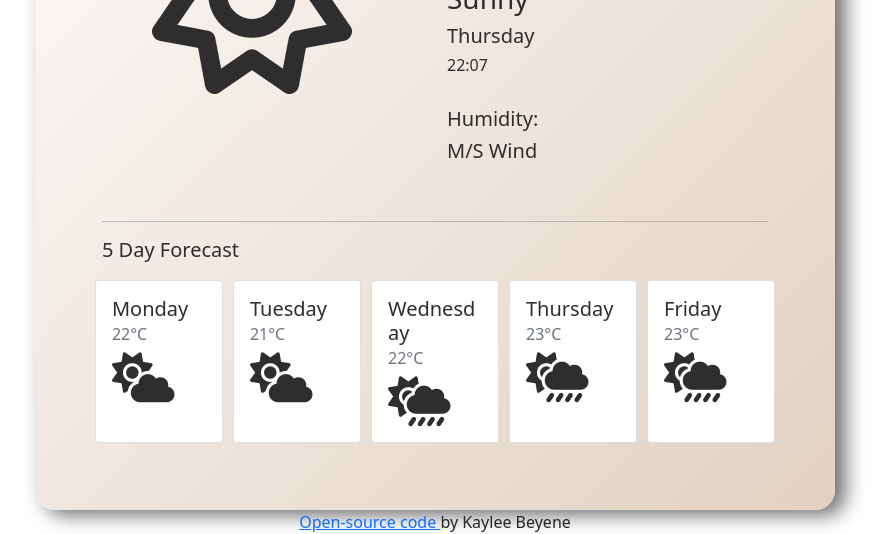
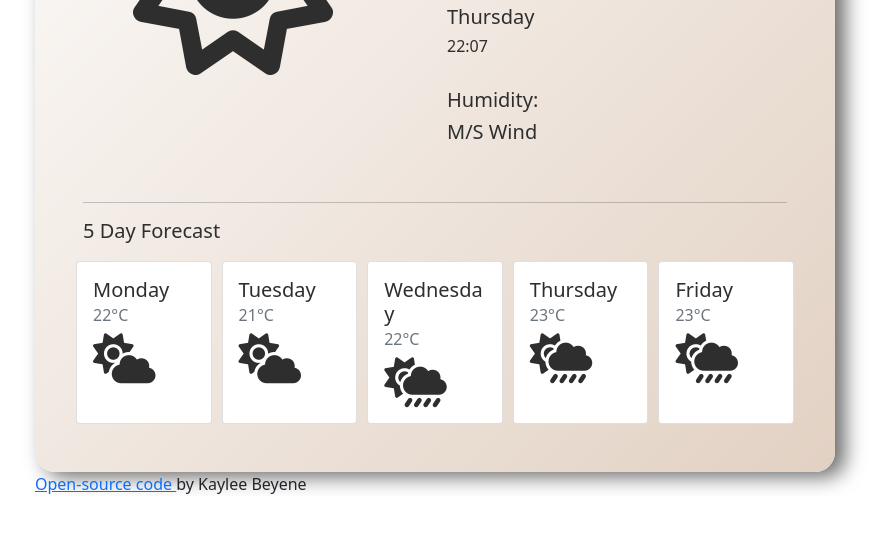
Before and after one commit to KayleeBeyene/my-awesome-weather-app, a website built with Parcel: page index.html in a window 1280 px wide. Shown: the part 389-923 px from the top of the page, without its empty margins (205-1094 px from the left). After the commit the page ends 885 px from the top, so only its background shows below. Built offline with nearby package versions, Linux system fonts and the light colour scheme; no server answers.

Commit message:
Placed the "open-source" link in the bottom left corner

```diff
--- a/index.html
+++ b/index.html
@@ -25,6 +25,8 @@
   <body>
     <div class="container">
       <h1>Weather App</h1>
+      <div class="credits">
+
       <div class="app-body">
         <div class="search-bar">
           <form id="search-form">
@@ -120,8 +122,7 @@
           </div>
         </div>
       </div>
-      <div class="credits">
-        <a href="https://github.com/KayleeBeyene/week6" target="_blank"
+      <a href="https://github.com/KayleeBeyene/week6" target="_blank"
           >Open-source code </a
         >by Kaylee Beyene
       </div>
--- a/src/styles.css
+++ b/src/styles.css
@@ -17,7 +17,8 @@
   box-shadow: 10px 5px 20px rgb(107, 107, 107);
 }
 .credits {
-  text-align: center;
+  max-width: 800px;
+  margin: 0 auto;
 }
 .form-control {
   display: inline;
```
